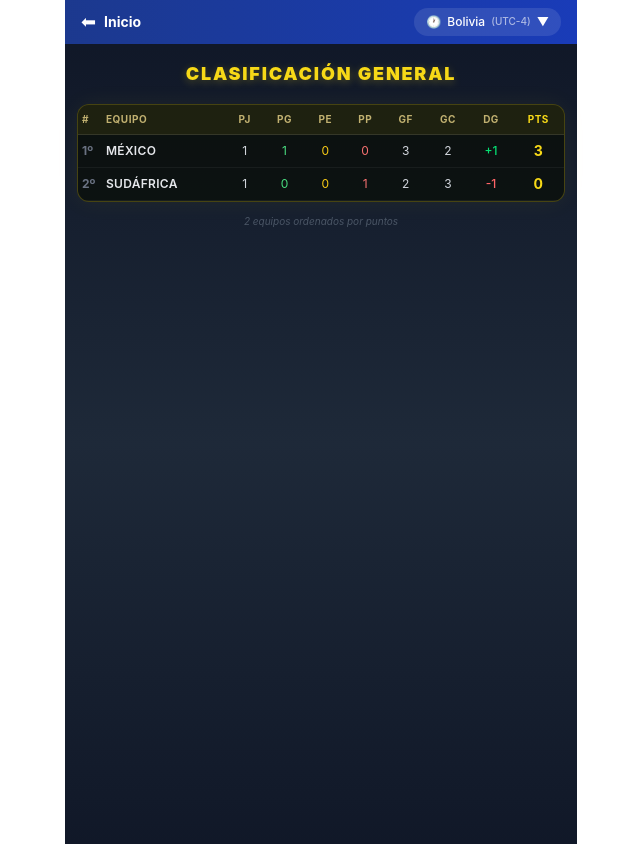
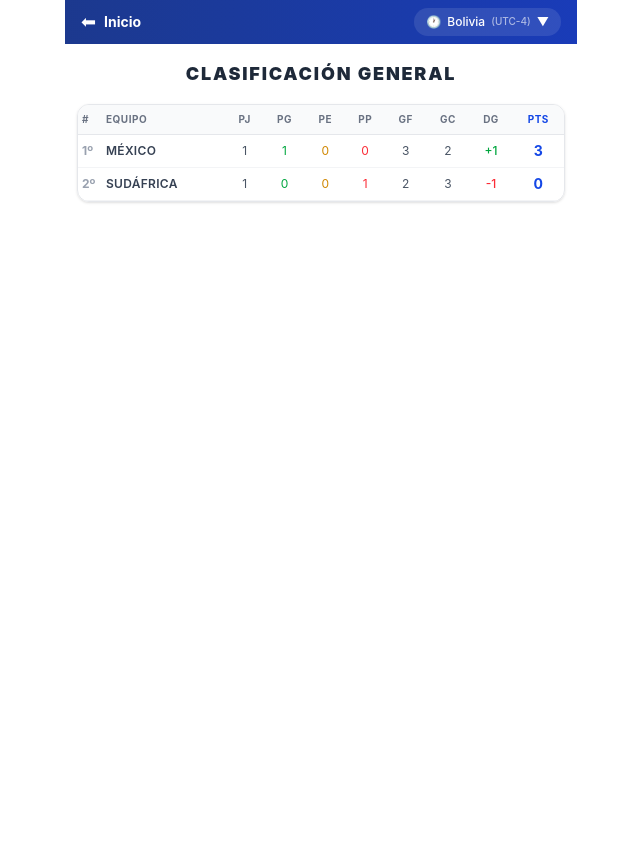
Before and after one commit to jhennyfernallely123-alt/mundial-2026, a React (Vite) app: page /#/clasificacion in a window 1280 px wide. Shown: the whole page, without its empty margins (319-959 px from the left). Built offline with nearby package versions, Linux system fonts and the light colour scheme.

Commit message:
Fondo blanco y sin footer en clasificacion

```diff
--- a/src/pages/Standings.jsx
+++ b/src/pages/Standings.jsx
@@ -6,32 +6,18 @@ export default function Standings() {
   const standings = calcGlobalStandings(scores)
 
   return (
-    <div className="min-h-screen bg-gradient-to-b from-gray-900 via-gray-800 to-gray-900 px-3 py-4">
+    <div className="min-h-screen bg-white px-3 py-4">
       {/* Title */}
-      <h1 className="text-center text-lg font-black tracking-widest uppercase mb-4"
-        style={{
-          color: '#f7d917',
-          textShadow: '0 2px 8px rgba(247,217,23,0.3)',
-        }}
-      >
+      <h1 className="text-center text-lg font-black tracking-widest uppercase mb-4 text-gray-800">
         Clasificación General
       </h1>
 
       {/* Standings table */}
-      <div
-        className="rounded-xl overflow-hidden"
-        style={{
-          background: 'rgba(10, 15, 10, 0.8)',
-          border: '1px solid rgba(247, 217, 23, 0.25)',
-          boxShadow: '0 0 24px rgba(247, 217, 23, 0.06)',
-        }}
-      >
+      <div className="rounded-xl overflow-hidden border border-gray-200 shadow-sm">
         <div className="overflow-x-auto">
           <table className="w-full text-xs">
             <thead>
-              <tr className="text-[10px] uppercase tracking-wider border-b border-white/10"
-                style={{ background: 'rgba(247, 217, 23, 0.08)', color: '#c0b070' }}
-              >
+              <tr className="text-[10px] uppercase tracking-wider border-b border-gray-200 bg-gray-50 text-gray-500">
                 <th className="py-2 px-1 text-left w-6">#</th>
                 <th className="py-2 px-1 text-left">Equipo</th>
                 <th className="py-2 px-1.5 text-center">PJ</th>
@@ -41,13 +27,13 @@ export default function Standings() {
                 <th className="py-2 px-1.5 text-center">GF</th>
                 <th className="py-2 px-1.5 text-center">GC</th>
                 <th className="py-2 px-1.5 text-center">DG</th>
-                <th className="py-2 px-1.5 text-center font-bold" style={{ color: '#f7d917' }}>Pts</th>
+                <th className="py-2 px-1.5 text-center font-bold text-blue-700">Pts</th>
               </tr>
             </thead>
             <tbody>
               {standings.length === 0 ? (
                 <tr>
-                  <td colSpan={10} className="py-8 text-center text-gray-500 text-sm italic">
+                  <td colSpan={10} className="py-8 text-center text-gray-400 text-sm italic">
                     No hay resultados disponibles
                   </td>
                 </tr>
@@ -55,28 +41,28 @@ export default function Standings() {
                 standings.map((s, i) => (
                   <tr
                     key={s.nombre}
-                    className="border-b border-white/5 transition-colors hover:bg-white/[0.03]"
+                    className="border-b border-gray-100 transition-colors hover:bg-gray-50"
                   >
-                    <td className="py-1.5 px-1 font-bold text-gray-500">{i + 1}º</td>
+                    <td className="py-1.5 px-1 font-bold text-gray-400">{i + 1}º</td>
                     <td className="py-1.5 px-1">
-                      <span className="font-semibold text-gray-200 uppercase tracking-wide text-xs">
+                      <span className="font-semibold text-gray-700 uppercase tracking-wide text-xs">
                         {s.nombre}
                       </span>
                     </td>
-                    <td className="py-1.5 px-1.5 text-center text-gray-300">{s.PJ}</td>
-                    <td className="py-1.5 px-1.5 text-center hidden sm:table-cell" style={{ color: '#4ade80' }}>{s.PG}</td>
-                    <td className="py-1.5 px-1.5 text-center hidden sm:table-cell" style={{ color: '#facc15' }}>{s.PE}</td>
-                    <td className="py-1.5 px-1.5 text-center hidden sm:table-cell" style={{ color: '#f87171' }}>{s.PP}</td>
-                    <td className="py-1.5 px-1.5 text-center text-gray-300">{s.GF}</td>
-                    <td className="py-1.5 px-1.5 text-center text-gray-300">{s.GC}</td>
+                    <td className="py-1.5 px-1.5 text-center text-gray-600">{s.PJ}</td>
+                    <td className="py-1.5 px-1.5 text-center hidden sm:table-cell text-green-600">{s.PG}</td>
+                    <td className="py-1.5 px-1.5 text-center hidden sm:table-cell text-yellow-600">{s.PE}</td>
+                    <td className="py-1.5 px-1.5 text-center hidden sm:table-cell text-red-500">{s.PP}</td>
+                    <td className="py-1.5 px-1.5 text-center text-gray-600">{s.GF}</td>
+                    <td className="py-1.5 px-1.5 text-center text-gray-600">{s.GC}</td>
                     <td
                       className={`py-1.5 px-1.5 text-center font-medium ${
-                        s.DG > 0 ? 'text-green-400' : s.DG < 0 ? 'text-red-400' : 'text-gray-400'
+                        s.DG > 0 ? 'text-green-600' : s.DG < 0 ? 'text-red-500' : 'text-gray-400'
                       }`}
                     >
                       {s.DG > 0 ? '+' : ''}{s.DG}
                     </td>
-                    <td className="py-1.5 px-1.5 text-center font-bold text-sm" style={{ color: '#f7d917' }}>
+                    <td className="py-1.5 px-1.5 text-center font-bold text-sm text-blue-700">
                       {s.Pts}
                     </td>
                   </tr>
@@ -86,11 +72,6 @@ export default function Standings() {
           </table>
         </div>
       </div>
-
-      {/* Summary footer */}
-      <p className="text-center text-[10px] text-gray-600 mt-3 italic">
-        {standings.length} equipos ordenados por puntos
-      </p>
     </div>
   )
 }
```
